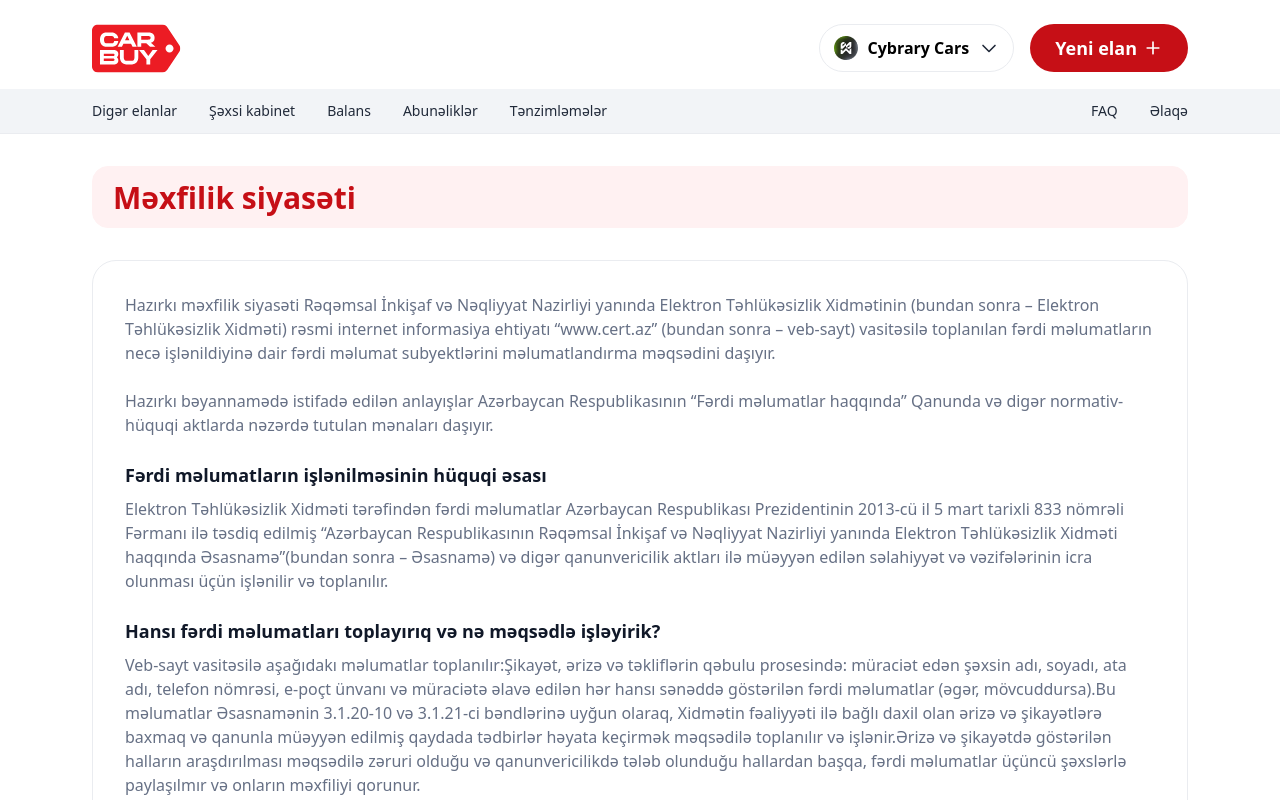
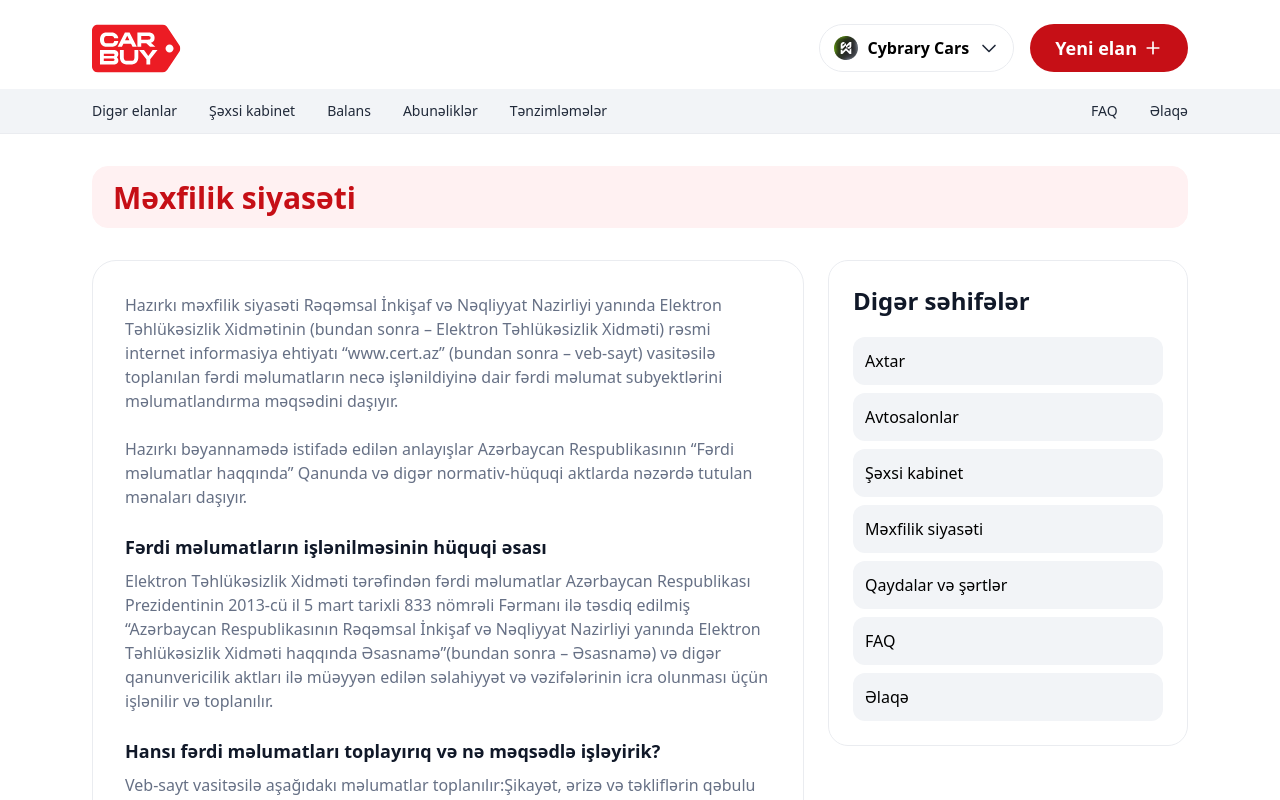
Before and after one commit to EmilMirzeyev/next-starter, a Next.js app: page /en/dashboard/privacy-policy in a window 1280 px wide. Shown: the top 800 px of the page. Built offline with nearby package versions, Linux system fonts and the light colour scheme.

Commit message:
feat: contact us page form

```diff
--- a/public/vectors/index.ts
+++ b/public/vectors/index.ts
@@ -66,3 +66,4 @@ export { default as TelegramSVG } from "./telegram.svg";
 export { default as InstagramSVG } from "./instagram.svg";
 export { default as TikTokSVG } from "./tiktok.svg";
 export { default as CheckSVG } from "./check.svg";
+export { default as Send3SVG } from "./send-03.svg";
--- /dev/null
+++ b/src/app/[lang]/dashboard/contact-us/page.tsx
@@ -0,0 +1,37 @@
+import { useHeaderContent } from "@/core/hooks/userHeaderContent";
+import ContactUsForm from "@/ui/features/ContactUsForm";
+
+const ContactUs = () => {
+    return (
+        <div className="container">
+            <div className="my-8">
+                <h1 className="text-brand-600 text-30px700 p-3 pl-5 rounded-2xl bg-brand-25 h-[62px] border border-brand-25">
+                    Bizimlə əlaqə
+                </h1>
+            </div>
+            <div className="flex gap-x-6">
+                <div className="w-1/2">
+                    <ContactUsForm />
+                </div>
+                <div className="w-1/2 p-8 border border-gray-200 rounded-[20px] flex flex-col gap-y-5">
+                    <div className="flex items-center gap-x-5">
+                        <div className="p-4 rounded-xl bg-gray-100 w-full flex flex-col gap-y-1">
+                            <h3 className="text-gray-500 text-14px400">Telefon nömrəmiz</h3>
+                            <p className="text-gray-800 text-16px500">+994 12 345 67 89</p>
+                        </div>
+                        <div className="p-4 rounded-xl bg-gray-100 w-full flex flex-col gap-y-1">
+                            <h3 className="text-gray-500 text-14px400">Emailimiz</h3>
+                            <p className="text-gray-800 text-16px500">info@carbuy.az</p>
+                        </div>
+                    </div>
+                    <div className="p-4 rounded-xl bg-gray-100 w-full flex flex-col gap-y-1">
+                        <h3 className="text-gray-500 text-14px400">Adresimiz</h3>
+                        <p className="text-gray-800 text-16px500">82 Amerige St. Poughkeepsie, NY 12603</p>
+                    </div>
+                </div>
+            </div>
+        </div>
+    );
+};
+
+export default ContactUs;
--- a/src/app/[lang]/dashboard/privacy-policy/page.tsx
+++ b/src/app/[lang]/dashboard/privacy-policy/page.tsx
@@ -1,11 +1,53 @@
-import React from 'react'
+import Link from "next/link";
+import React from "react";
 
 const PrivacyPolicy = () => {
+  const otherPages = [
+    {
+      id: 1,
+      name: "Axtar",
+      href: ""
+    },
+    {
+      id: 2,
+      name: "Avtosalonlar",
+      href: ""
+    },
+    {
+      id: 3,
+      name: "Şəxsi kabinet",
+      href: ""
+    },
+    {
+      id: 4,
+      name: "Məxfilik siyasəti",
+      href: ""
+    },
+    {
+      id: 5,
+      name: "Qaydalar və şərtlər",
+      href: ""
+    },
+    {
+      id: 6,
+      name: "FAQ",
+      href: ""
+    },
+    {
+      id: 7,
+      name: "Əlaqə",
+      href: ""
+    },
+  ];
+
   return (
-    <div className='container'>
-      <div className='my-8'>
-        <h1 className='text-brand-600 text-30px700 p-3 pl-5 rounded-2xl bg-brand-25 h-[62px] border border-brand-25'>Məxfilik siyasəti</h1>
+    <div className="container">
+      <div className="my-8">
+        <h1 className="text-brand-600 text-30px700 p-3 pl-5 rounded-2xl bg-brand-25 h-[62px] border border-brand-25">
+          Məxfilik siyasəti
+        </h1>
       </div>
+      <div className="flex gap-x-6 relative">
         <div className="border border-gray-200 rounded-3xl p-8 flex flex-col gap-y-6">
           <p className="text-gray-500 text-16px500">
             Hazırkı məxfilik siyasəti Rəqəmsal İnkişaf və Nəqliyyat Nazirliyi
@@ -26,11 +68,11 @@ const PrivacyPolicy = () => {
             </h2>
             <p className="text-gray-500 text-16px500">
               Elektron Təhlükəsizlik Xidməti tərəfindən fərdi məlumatlar
-            Azərbaycan Respublikası Prezidentinin 2013-cü il 5 mart tarixli 833
-            nömrəli Fərmanı ilə təsdiq edilmiş “Azərbaycan Respublikasının
+              Azərbaycan Respublikası Prezidentinin 2013-cü il 5 mart tarixli
+              833 nömrəli Fərmanı ilə təsdiq edilmiş “Azərbaycan Respublikasının
               Rəqəmsal İnkişaf və Nəqliyyat Nazirliyi yanında Elektron
-            Təhlükəsizlik Xidməti haqqında Əsasnamə”(bundan sonra – Əsasnamə) və
-            digər qanunvericilik aktları ilə müəyyən edilən səlahiyyət və
+              Təhlükəsizlik Xidməti haqqında Əsasnamə”(bundan sonra – Əsasnamə)
+              və digər qanunvericilik aktları ilə müəyyən edilən səlahiyyət və
               vəzifələrinin icra olunması üçün işlənilir və toplanılır.
             </p>
           </div>
@@ -40,21 +82,37 @@ const PrivacyPolicy = () => {
             </h2>
             <p className="text-gray-500 text-16px500">
               Veb-sayt vasitəsilə aşağıdakı məlumatlar toplanılır:Şikayət, ərizə
-            və təkliflərin qəbulu prosesində: müraciət edən şəxsin adı, soyadı,
-            ata adı, telefon nömrəsi, e-poçt ünvanı və müraciətə əlavə edilən
-            hər hansı sənəddə göstərilən fərdi məlumatlar (əgər,
+              və təkliflərin qəbulu prosesində: müraciət edən şəxsin adı,
+              soyadı, ata adı, telefon nömrəsi, e-poçt ünvanı və müraciətə əlavə
+              edilən hər hansı sənəddə göstərilən fərdi məlumatlar (əgər,
               mövcuddursa).Bu məlumatlar Əsasnamənin 3.1.20-10 və 3.1.21-ci
               bəndlərinə uyğun olaraq, Xidmətin fəaliyyəti ilə bağlı daxil olan
               ərizə və şikayətlərə baxmaq və qanunla müəyyən edilmiş qaydada
               tədbirlər həyata keçirmək məqsədilə toplanılır və işlənir.Ərizə və
-            şikayətdə göstərilən halların araşdırılması məqsədilə zəruri olduğu
-            və qanunvericilikdə tələb olunduğu hallardan başqa, fərdi məlumatlar
-            üçüncü şəxslərlə paylaşılmır və onların məxfiliyi qorunur.
+              şikayətdə göstərilən halların araşdırılması məqsədilə zəruri
+              olduğu və qanunvericilikdə tələb olunduğu hallardan başqa, fərdi
+              məlumatlar üçüncü şəxslərlə paylaşılmır və onların məxfiliyi
+              qorunur.
             </p>
           </div>
         </div>
+        <div className="min-w-[360px] border border-gray-200 p-6 rounded-[20px] flex flex-col gap-y-5 h-full sticky top-0">
+          <h3 className="text-gray-900 text-24px700">Digər səhifələr</h3>
+          <div className="flex flex-col gap-y-2">
+            {otherPages.map(({ id, name, href }) => (
+              <Link
+                href={href}
+                key={id}
+                className="text-black text-16px500 bg-gray-100 rounded-xl p-3 hover:brightness-95 cursor-pointer transition-all ease-in-out"
+              >
+                {name}
+              </Link>
+            ))}
           </div>
-  )
-}
+        </div>
+      </div>
+    </div>
+  );
+};
 
-export default PrivacyPolicy
+export default PrivacyPolicy;
--- /dev/null
+++ b/src/core/entities/contact/models/contact_us_form.model.ts
@@ -0,0 +1,6 @@
+export type ContactUsFormModel = {
+    fullName: string;
+    phoneNumber: string;
+    email: string;
+    message: string;
+}
--- /dev/null
+++ b/src/ui/features/ContactUsForm/contact_us.form.vm.ts
@@ -0,0 +1,22 @@
+import type { ContactUsFormModel } from "@/core/entities/contact/models/contact_us_form.model";
+import { contactUsFormSchema } from "@/core/entities/contact/schemas/formValidations/contact_us_form.schema";
+import { zodResolver } from "@hookform/resolvers/zod";
+import { FieldErrors, useForm } from "react-hook-form"
+
+export const ContactUsFormVM = () => {
+    const methods = useForm<ContactUsFormModel>({
+        resolver: zodResolver(contactUsFormSchema)
+    })
+
+    const onSubmit = (data: ContactUsFormModel) => {
+        console.log('data', data)
+    }
+
+    const onError = (error: FieldErrors<ContactUsFormModel>) => {
+        console.error('error', error);
+    }
+
+    const submitHandler = methods.handleSubmit(onSubmit, onError)
+
+    return { methods, submitHandler }
+}
--- /dev/null
+++ b/src/ui/features/ContactUsForm/index.tsx
@@ -0,0 +1,51 @@
+"use client";
+import Input from "@/ui/shared/Input";
+import { ContactUsFormVM } from "./contact_us.form.vm";
+import Form from "@/ui/shared/Form";
+import { Mail1SVG, PhoneCallSVG, Send3SVG } from "@public/vectors";
+import Button from "@/ui/shared/Button";
+import { ButtonVariantsEnum } from "@/data/enum/button_variants.enum";
+import Textarea from "@/ui/shared/Textarea";
+
+const ContactUsForm = () => {
+    const { methods, submitHandler } = ContactUsFormVM();
+
+    return (
+        <Form
+            methods={methods}
+            onSubmit={submitHandler}
+            className="flex flex-col gap-y-6"
+        >
+            <Input name="fullName" placeholder="Ad, soyadınız" />
+            <Input
+                name="phoneNumber"
+                placeholder="Telefon nömrəniz"
+                trailing={
+                    <div className="">
+                        <PhoneCallSVG className="text-gray-500 size-5" />
+                    </div>
+                }
+            />
+            <Input
+                name="email"
+                placeholder="Email"
+                trailing={
+                    <div>
+                        <Mail1SVG />
+                    </div>
+                }
+            />
+            <Textarea
+                rows={7}
+                name="message"
+                placeholder="Mesajınızı daxil edin..."
+            />
+            <Button variant={ButtonVariantsEnum.BLACK} className="rounded-[28px] flex items-center gap-2.5">
+                Göndər
+                <Send3SVG />
+            </Button>
+        </Form>
+    );
+};
+
+export default ContactUsForm;
--- a/src/ui/shared/Textarea/index.tsx
+++ b/src/ui/shared/Textarea/index.tsx
@@ -22,10 +22,10 @@ const Textarea = ({
         <div className="w-full">
             <div
                 className={cn(
-                    "relative flex items-center gap-x-4 px-4 border border-solid rounded-lg bg-white focus-within:border-gray-400",
+                    "relative flex items-center gap-x-4 px-4 border border-solid rounded-lg bg-white",
                     props?.disabled ? "bg-gray-100" : "bg-white",
                     hasMethods && methods.formState.errors[name]
-                        ? "border-red"
+                        ? "border-error-500"
                         : "border-softBlack"
                 )}
             >
@@ -54,7 +54,7 @@ const Textarea = ({
                 </div>
             </div>
             {hasMethods && methods.formState.errors[name] && (
-                <span role="alert" className="text-red-500 text-14px400">
+                <span role="alert" className="text-error-500 text-14px400">
                     {methods.formState.errors[name]!.message as string}
                 </span>
             )}
```
Also changed, not shown: src/core/entities/contact/schemas/formValidations/contact_us_form.schema.ts (added, +8 -0 lines), public/vectors/phone-call-01.svg, public/vectors/send-03.svg (added). Lines whose indentation alone changed are shown as unchanged.
